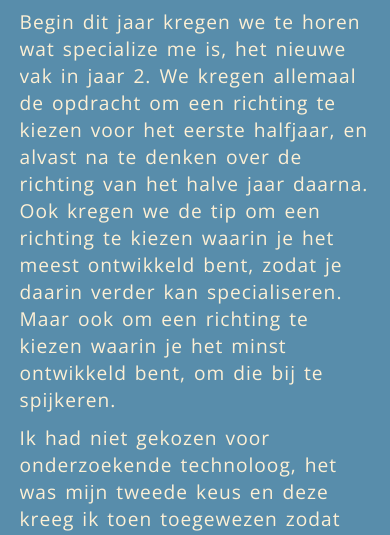
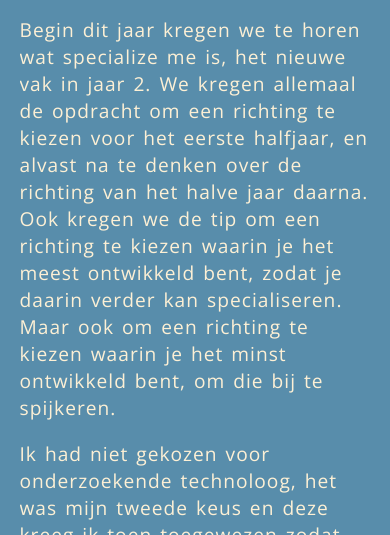
Before and after one commit to MaxvanSchoonderwoerd/SignatuurSpecMe2, a plain HTML site: page index.html in a window 390 px wide. Shown: the part 309-844 px from the top of the page. Drawn offline with nearby package versions, Linux system fonts and the light colour scheme.

Commit message:
styling for mobile

```diff
--- a/style.css
+++ b/style.css
@@ -190,6 +190,10 @@ blockquote::after {
     max-width: 90vw;
   }
 
+  p {
+    margin-top: 1.2rem;
+  }
+
   .gridSplit {
     grid-template-columns: 1fr;
     grid-template-rows: 3fr 1fr;
```
